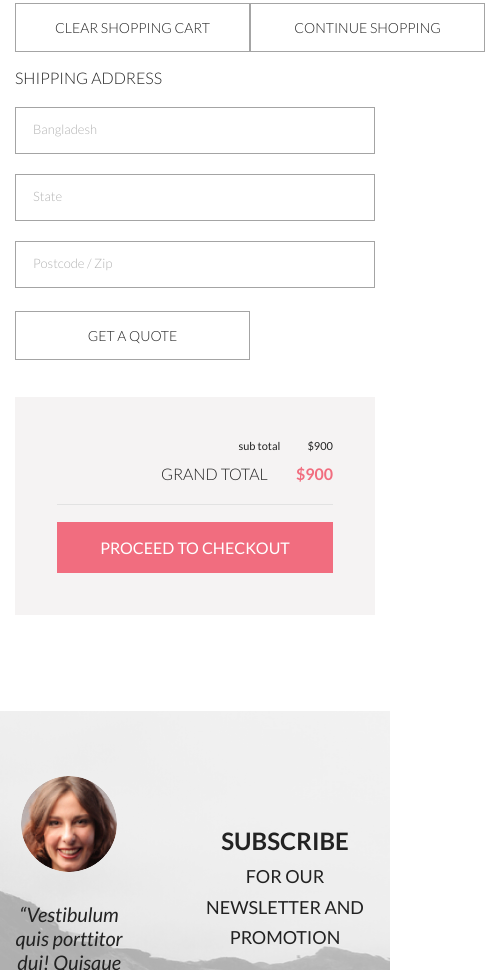
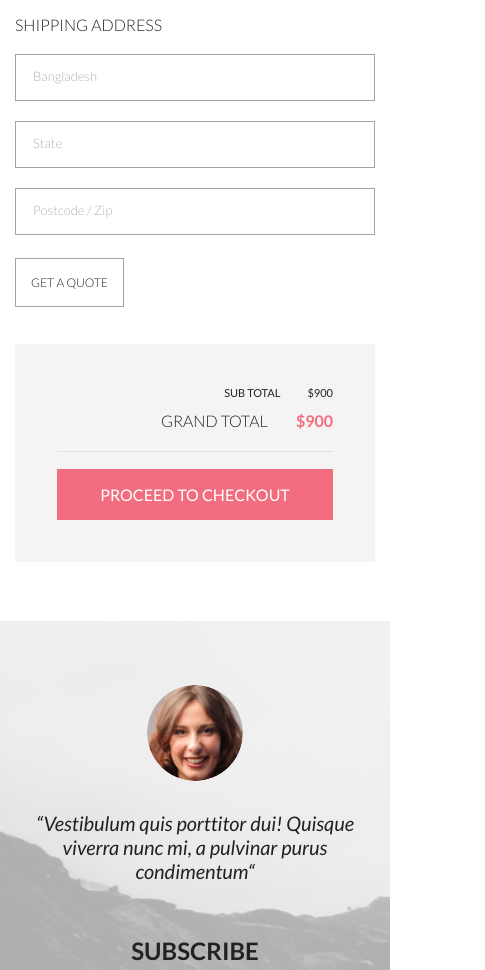
Before and after one commit to saals/brand-shop__src, a website: page src/cart.html in a window 390 px wide. Shown: the part 1030-2000 px from the top of the page, 485 px wide, since content can reach past the window. Drawn offline with nearby package versions, Linux system fonts and the light colour scheme; files that its build step writes are made by us from their sources.

Commit message:
adaptive cart page

```diff
--- a/src/cart.html
+++ b/src/cart.html
@@ -177,7 +177,7 @@
           </p>
         </div>
 
-        <div>
+        <div class="shopping__info">
           <form class="shopping__address" action="#" method="post">
             <fieldset>
               <legend>shipping address</legend>
--- a/src/scss/_common.scss
+++ b/src/scss/_common.scss
@@ -43,9 +43,26 @@ a {
   border: 1px solid $accent;
   text-align: center;
   cursor: pointer;
+
+  &--shopping {
+    width: 235px;
+    @include font(14px, 17px, 300);
+    text-transform: uppercase;
+    border-color: #a4a4a4;
+
+    @include media-max-width() {
+      width: auto;
+      font-size: 12px;
+    }
+  }
+  &--accent {
+    width: 100%;
+    color: #fff;
+    text-transform: uppercase;
+    background-color: $accent;
+  }
 }
 .page-heading {
-  // margin-bottom: 64px;
   min-height: 148px;
   background: #f8f3f4;
 }
@@ -54,4 +71,8 @@ a {
   line-height: 148px;
   color: $accent;
   text-transform: uppercase;
+
+  @include mobile-width {
+    text-align: center;
+  }
 }
--- a/src/scss/_mixins.scss
+++ b/src/scss/_mixins.scss
@@ -4,3 +4,20 @@
   line-height: $line-height;
   color: $color;
 }
+
+@mixin media-max-width($max-width: 576px) {
+  @media (max-width: $max-width) {
+    @content;
+  }
+}
+
+@mixin tablet-width {
+  @media (max-width: $tablet-width) {
+    @content;
+  }
+}
+@mixin mobile-width {
+  @media (max-width: $mobile-width) {
+    @content;
+  }
+}
--- a/src/scss/_variables.scss
+++ b/src/scss/_variables.scss
@@ -4,3 +4,5 @@ $black: #222;
 $userfont: "lato", sans-serif;
 
 $container: 1170px;
+$tablet-width: 768px;
+$mobile-width: 375px;
--- a/src/scss/blocks/_footer.scss
+++ b/src/scss/blocks/_footer.scss
@@ -6,12 +6,20 @@
   display: flex;
   align-items: center;
   min-height: inherit;
+  @include media-max-width() {
+    flex-direction: column-reverse;
+    min-height: 143px;
+    justify-content: center;
+  }
 }
 .copyright {
   margin: 0 auto 0 0;
   font-size: 16px;
   line-height: 19px;
   color: #fbfbfb;
+  @include media-max-width() {
+    margin: 20px 0 0;
+  }
 }
 .social {
   margin: 0;
--- a/src/scss/blocks/_header.scss
+++ b/src/scss/blocks/_header.scss
@@ -16,6 +16,9 @@
   border: none;
   background-color: transparent;
   cursor: pointer;
+  @include mobile-width {
+    margin: 0;
+  }
 }
 .header__burger-icon,
 .header__user-icon,
@@ -30,10 +33,16 @@
 }
 .header__user {
   margin: 0 33px 0 0;
+  @include mobile-width {
+    display: none;
+  }
 }
 .header__cart {
   position: relative;
   display: inline-block;
+  @include mobile-width {
+    display: none;
+  }
 }
 .header__cart::before {
   position: absolute;
--- a/src/scss/blocks/_shopping.scss
+++ b/src/scss/blocks/_shopping.scss
@@ -7,9 +7,26 @@
   min-height: 998px;
   padding-top: 96px;
   padding-bottom: 96px;
+
+  @media (max-width: 992px) {
+    min-height: auto;
+  }
+
+  @media (max-width: 768px) {
+    padding-top: 59px;
+    padding-bottom: 59px;
+  }
 }
 .shopping__cart {
-  width: 652px;
+  width: 57.2%;
+
+  @media (max-width: 992px) {
+    width: calc(100% - 380px);
+  }
+  @media (max-width: 768px) {
+    width: 100%;
+    margin-bottom: 64px;
+  }
 }
 .shopping__list {
   margin: 0 0 72px;
@@ -22,8 +39,12 @@
 .shop-card {
   position: relative;
   display: flex;
-  padding-right: 70px;
+  padding-right: 68px;
   box-shadow: 17px 19px 24px rgba(0, 0, 0, 0.13);
+
+  @media (max-width: 992px) {
+    padding-right: 40px;
+  }
 
   &::before {
     position: absolute;
@@ -37,6 +58,10 @@
 }
 .shop-card__img-wrap {
   margin-right: 31px;
+
+  @media (max-width: 992px) {
+    margin-right: 20px;
+  }
 }
 .shop-card__img {
   display: block;
@@ -50,12 +75,23 @@
   line-height: 29px;
   text-transform: uppercase;
   color: $black;
+
+  @media (max-width: 992px) {
+    margin: 0 0 37px;
+    font-size: 20px;
+    line-height: 24px;
+  }
 }
 .shop-card__list {
   margin: 0;
   font-size: 22px;
   line-height: 26px;
   color: #575757;
+
+  @media (max-width: 992px) {
+    font-size: 18px;
+    line-height: 21px;
+  }
 }
 .shop-card__item {
   margin-bottom: 6px;
@@ -75,25 +111,33 @@
   margin: 0;
   display: flex;
   justify-content: space-between;
+
+  @include tablet-width {
+    justify-content: space-evenly;
+  }
 }
-.button {
-  &--shopping {
-    width: 235px;
-    @include font(14px, 17px, 300);
-    text-transform: uppercase;
-    border-color: #a4a4a4;
+.shopping__info {
+  @media (max-width: 768px) {
+    display: flex;
+    justify-content: space-between;
+    width: 100%;
   }
-  &--accent {
-    width: 100%;
-    color: #fff;
-    text-transform: uppercase;
-    background-color: $accent;
+  @include media-max-width() {
+    flex-direction: column;
+    align-items: center;
   }
 }
 .shopping__address {
   width: 360px;
   margin-bottom: 37px;
   margin-top: 16px;
+
+  @include tablet-width {
+    width: 48.8%;
+  }
+  @include media-max-width() {
+    width: 360px;
+  }
 
   fieldset {
     display: flex;
@@ -128,6 +172,16 @@
   padding: 42px;
   background: #f5f3f3;
   text-align: center;
+
+  @include tablet-width {
+    width: 48.8%;
+    margin-top: 55px;
+    height: min-content;
+  }
+  @include media-max-width {
+    width: 360px;
+    margin-top: 0;
+  }
 }
 .checkout__list {
   margin: 0 0 17px;
@@ -136,13 +190,14 @@
 }
 .checkout__item {
   text-align: right;
+  text-transform: uppercase;
+
   &:first-child {
     @include font(11px, 13px);
     margin-bottom: 12px;
   }
   &:last-child {
     @include font(16px, 19px, 300);
-    text-transform: uppercase;
 
     .checkout__desk {
       font-weight: 700;
--- a/src/scss/blocks/_subscribe.scss
+++ b/src/scss/blocks/_subscribe.scss
@@ -20,15 +20,25 @@
   justify-content: space-between;
   align-items: center;
   min-height: inherit;
+
+  @media (max-width: 768px) {
+    flex-direction: column;
+    padding-top: 64px;
+    padding-bottom: 64px;
+  }
 }
 .subscribe__quote {
-  width: 30%;
+  width: 360px;
   margin: 0;
   font-style: italic;
   font-size: 20px;
   line-height: 24px;
   text-align: center;
   color: $black;
+
+  @media (max-width: 768px) {
+    margin-bottom: 48px;
+  }
 }
 .subscribe__visitor {
   display: block;
@@ -40,7 +50,11 @@
   display: flex;
   flex-wrap: wrap;
   justify-content: center;
-  width: 50%;
+  width: 557px;
+
+  @include media-max-width() {
+    width: 100%;
+  }
 }
 .subscribe__title,
 .subscribe__text {
@@ -70,6 +84,9 @@
   border: none;
   border-top-left-radius: 25px;
   border-bottom-left-radius: 25px;
+  @include media-max-width() {
+    width: 238px;
+  }
 }
 .subscribe__button {
   padding: 0 22px;
```
